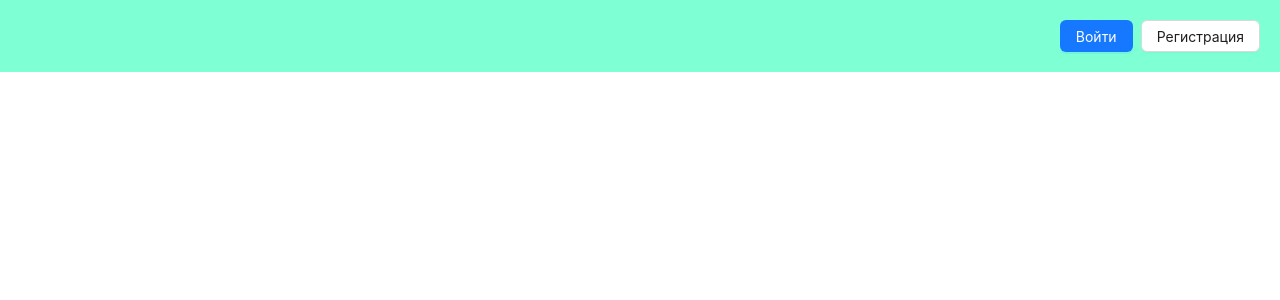
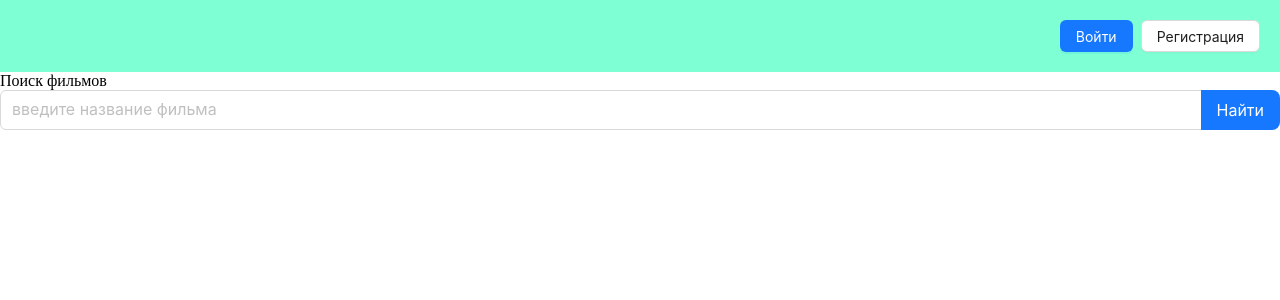
Before and after one commit to Hanna0806/react-aston-app, a React (Vite) app: page /search in a window 1280 px wide. Before the commit this address had no page. Shown: the top 300 px of the page. Built offline with nearby package versions, Linux system fonts and the light colour scheme.

Commit message:
feat: create Search, create redux store

```diff
--- a/src/App.tsx
+++ b/src/App.tsx
@@ -1,10 +1,11 @@
 import { Suspense, lazy } from 'react';
 import { BrowserRouter as Router, Route, Routes } from 'react-router-dom';
-import styles from './App.module.scss'
-import Header from './components/Header/Header'
+import styles from './App.module.scss';
+import Header from './components/Header/Header';
 
 const Auth = lazy(() => import('./pages/Auth/Auth'));
 const Registration = lazy(() => import('./pages/Registration/Registration'));
+const Search = lazy(() => import('./pages/Search/Search'));
 
 function App() {
   return (
@@ -16,11 +17,11 @@ function App() {
             <Route path="/" element={"Home page"} />
             <Route path="/auth" element={<Auth />} />
             <Route path="/registration" element={<Registration />} />
+            <Route path="/search" element={<Search/>} />
           </Routes>
         </Suspense>
       </Router>
     </div>
-
   )
 }
 
--- /dev/null
+++ b/src/components/SearchInput/SearchInput.tsx
@@ -0,0 +1,32 @@
+import { Input } from 'antd';
+import styles from './SearchInput.module.scss';
+import { useDispatch } from 'react-redux';
+import { addSearchText } from '../../redux/searchTextSlice';
+
+const { Search } = Input;
+
+const SearchInput = () => {
+  const dispatch = useDispatch();
+  const onSearch = (value: string) => {
+    if (value !== '') {
+        dispatch(addSearchText(value))
+    }
+  };
+
+  return (
+    <div className={styles.searchInput}>
+      <p >Поиск фильмов</p>
+      <div className={styles.searchInput__input}>
+        <Search
+          placeholder="введите название фильма"
+          allowClear
+          enterButton="Найти"
+          size="large"
+          onSearch={onSearch}
+        />
+      </div>
+    </div>
+  );
+};
+
+export default SearchInput;
--- a/src/main.tsx
+++ b/src/main.tsx
@@ -1,10 +1,14 @@
 import { StrictMode } from 'react'
 import { createRoot } from 'react-dom/client'
+import { Provider } from 'react-redux';
+import store from './redux/store.tsx';
 import './index.scss'
 import App from './App.tsx'
 
 createRoot(document.getElementById('root')!).render(
   <StrictMode>
+    <Provider store={store}>
     <App />
+    </Provider>
   </StrictMode>,
 )
--- /dev/null
+++ b/src/pages/Search/Search.tsx
@@ -0,0 +1,9 @@
+import SearchInput from '../../components/SearchInput/SearchInput';
+
+export default function Search() {
+  return (
+    <>
+      <SearchInput/>
+    </>
+  );
+}
--- /dev/null
+++ b/src/redux/searchTextSlice.tsx
@@ -0,0 +1,24 @@
+import { createSlice, PayloadAction } from '@reduxjs/toolkit';
+
+interface SearchTextState {
+  request: string;
+}
+
+const initialState: SearchTextState = {
+  request: localStorage.getItem('request') || '',
+};
+
+const searchTextSlice = createSlice({
+  name: 'searchText',
+  initialState,
+  reducers: {
+    addSearchText: (state, action: PayloadAction<string>) => {
+      const newRequest = action.payload;
+      localStorage.setItem('request', newRequest);
+      state.request = newRequest;
+    },
+  },
+});
+
+export const { addSearchText } = searchTextSlice.actions;
+export default searchTextSlice.reducer;
--- /dev/null
+++ b/src/redux/store.tsx
@@ -0,0 +1,12 @@
+import { configureStore } from '@reduxjs/toolkit';
+import searchTextSlice from './searchTextSlice';
+
+
+const store = configureStore({
+  reducer: {
+    searchText: searchTextSlice,
+
+  }
+})
+
+export default store;
```
Also changed, not shown: src/components/SearchInput/SearchInput.module.scss (added), src/pages/Search/Search.module.scss (added).
